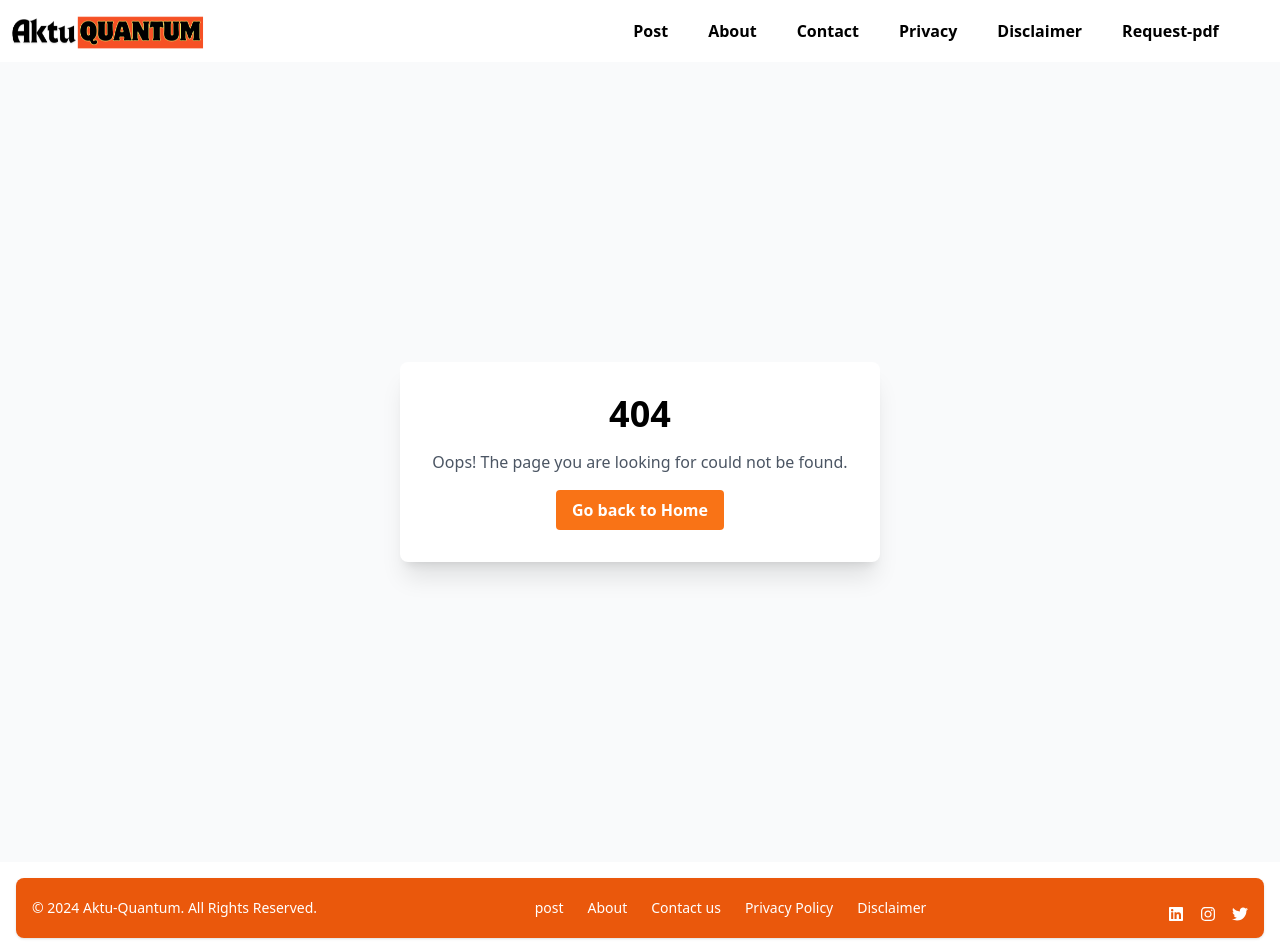
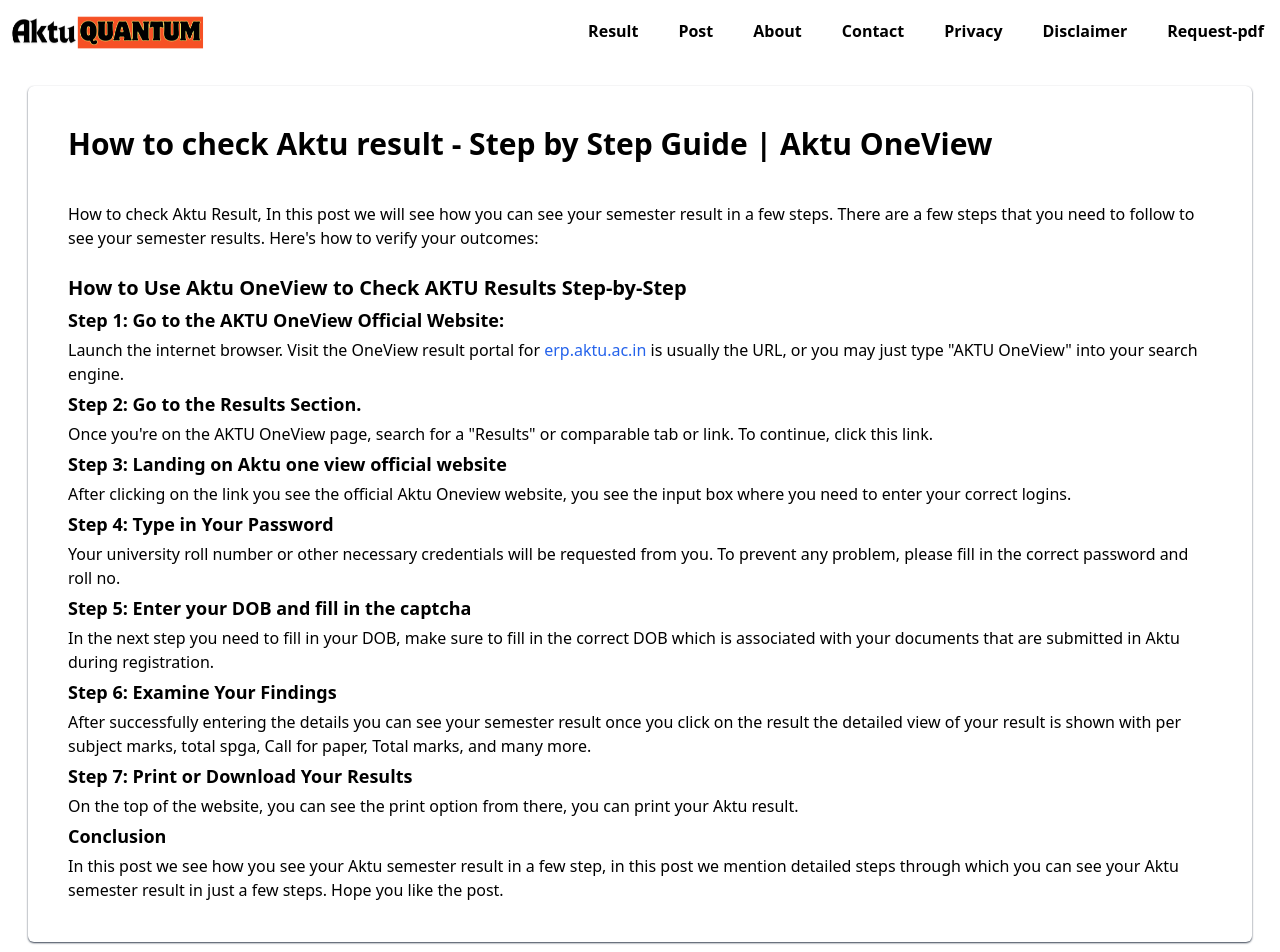
Before and after one commit to MuditxRajput/aktu_quantum_frontend, a React (Create React App) app: page /result in a window 1280 px wide. Shown: the top 952 px of the page. Built offline with nearby package versions, Linux system fonts and the light colour scheme.

Commit message:
'newPost'

```diff
--- a/src/App.js
+++ b/src/App.js
@@ -12,6 +12,7 @@
 import Fottter from "./Pages/Fottter";
 import Homepage from "./Pages/Homepage";
 import PrivacyPolicy from "./Pages/PrivacyPolicy";
+import Result from "./Pages/Result";
 import store from "./Store/configStore";
 const App = () => {
   return (
@@ -42,6 +43,7 @@
 
           {/* <Route path="/view" element = {<PdfView/>} />  */}
           <Route path="/view" element = {<View/>} />
+          <Route path="/result" element = {<Result/>}  />
         </Routes>
         <Fottter/>
       </BrowserRouter>
--- a/src/Components/MobileMenu.jsx
+++ b/src/Components/MobileMenu.jsx
@@ -15,6 +15,10 @@
       {
           navigate('/Free-AKTU-Quantum-PDFs-for-1st-Year-Students')
       }
+      else if(text==='Result')
+        {
+          navigate('/result')
+        }
        else {
           // Navigate to the corresponding route
           console.log(text);
@@ -33,7 +37,7 @@
   return (
     <div className=" absolute w-full z-10 text-black bg-white outline-none border-none flex justify-center ">
       <ul className="  flex flex-col sm:gap-10 text-black font-Roboto font-semibold ">
-        {/* <MenuItem text="Home" /> */}
+        <MenuItem text="Result" />
         <MenuItem text="Post" />
         <MenuItem text="About" />
         <MenuItem text="Contact" />
--- a/src/Components/NavMenu.jsx
+++ b/src/Components/NavMenu.jsx
@@ -14,6 +14,10 @@
       {
           navigate('/Free-AKTU-Quantum-PDFs-for-1st-Year-Students')
       }
+      else if(text==='Result')
+        {
+          navigate('/result')
+        }
       else {
         // Navigate to the corresponding route
         navigate(`/${text.toLowerCase()}`);
@@ -30,7 +34,7 @@
   return (
     <div className="hidden sm:block">
       <ul className="flex sm:gap-10 text-black font-Roboto font-semibold cursor-pointer">
-        {/* <MenuItem text="Home" /> */}
+        <MenuItem text="Result" />
         <MenuItem text="Post" />
         <MenuItem text="About" />
         <MenuItem text="Contact" />
--- a/src/Pages/Fottter.js
+++ b/src/Pages/Fottter.js
@@ -11,8 +11,11 @@
         </span>
         <ul className="flex flex-wrap items-center mt-3 text-sm font-medium text-white sm:mt-0">
           <li className="mb-3 md:mb-0">
+            <NavLink to="/result" className="me-4 md:me-6">
+              Result
+            </NavLink>
             <NavLink to="/Free-AKTU-Quantum-PDFs-for-1st-Year-Students" className="me-4 md:me-6">
-              post
+              Post
             </NavLink>
           </li>
           <li className="mb-3 md:mb-0">
--- /dev/null
+++ b/src/Pages/Result.jsx
@@ -0,0 +1,111 @@
+import React from "react";
+import { Helmet } from "react-helmet";
+const Result = () => {
+  return (
+    <>
+      <Helmet>
+        <meta charSet="utf-8" />
+        <title>
+          How to check aktu result - Step by Step Guide | Aktu OneView
+        </title>
+        <meta
+          name="description"
+          content="How to check aktu result - Step by Step Guide | Aktu OneView"
+        />
+        <link rel="canonical" href="https://www.aktu-quantum.online/result" />
+      </Helmet>
+
+      <div className="m-7 rounded-md shadow-sm shadow-gray-700 p-10">
+        <div className="mb-10">
+          <h1 className="font-bold text-3xl mb-2">
+            How to check Aktu result - Step by Step Guide | Aktu OneView
+          </h1>
+        </div>
+        <div className="mb-6">
+          <p>
+            How to check Aktu Result, In this post we will see how you can see
+            your semester result in a few steps. There are a few steps that you
+            need to follow to see your semester results. Here's how to verify
+            your outcomes:
+          </p>
+        </div>
+        <div>
+          <p className="text-xl font-semibold mb-1 mt-1   ">
+            How to Use Aktu OneView to Check AKTU Results Step-by-Step
+          </p>
+          <p className="text-lg font-semibold mb-1 mt-1">
+            Step 1: Go to the AKTU OneView Official Website:
+          </p>
+          <p>
+            Launch the internet browser. Visit the OneView result portal for
+            <a
+              href="https://erp.aktu.ac.in/WebPages/OneView/OneView.aspx"
+              className="text-blue-600"
+            >
+              {" "}
+              erp.aktu.ac.in{" "}
+            </a>
+            is usually the URL, or you may just type "AKTU OneView" into your
+            search engine.
+          </p>
+          <p className="text-lg font-semibold mb-1 mt-1">
+            Step 2: Go to the Results Section.
+          </p>
+          <p>
+            Once you're on the AKTU OneView page, search for a "Results" or
+            comparable tab or link. To continue, click this link.
+          </p>
+          <p className="text-lg font-semibold mb-1 mt-1">
+            Step 3: Landing on Aktu one view official website
+          </p>
+          <p>
+            After clicking on the link you see the official Aktu Oneview
+            website, you see the input box where you need to enter your correct
+            logins.
+          </p>
+          <p className="text-lg font-semibold mb-1 mt-1">
+            Step 4: Type in Your Password
+          </p>
+          <p>
+            Your university roll number or other necessary credentials will be
+            requested from you. To prevent any problem, please fill in the
+            correct password and roll no.
+          </p>
+          <p className="text-lg font-semibold mb-1 mt-1">
+            Step 5: Enter your DOB and fill in the captcha
+          </p>
+          <p>
+            In the next step you need to fill in your DOB, make sure to fill in
+            the correct DOB which is associated with your documents that are
+            submitted in Aktu during registration.
+          </p>
+          <p className="text-lg font-semibold mb-1 mt-1">
+            Step 6: Examine Your Findings
+          </p>
+          <p>
+            After successfully entering the details you can see your semester
+            result once you click on the result the detailed view of your result
+            is shown with per subject marks, total spga, Call for paper, Total
+            marks, and many more.
+          </p>
+          <p className="text-lg font-semibold mb-1 mt-1">
+            Step 7: Print or Download Your Results
+          </p>
+          <p>
+            On the top of the website, you can see the print option from there,
+            you can print your Aktu result.
+          </p>
+          <p className="text-lg font-semibold mb-1 mt-1">Conclusion</p>
+          <p>
+            In this post we see how you see your Aktu semester result in a few
+            step, in this post we mention detailed steps through which you can
+            see your Aktu semester result in just a few steps. Hope you like the
+            post.
+          </p>
+        </div>
+      </div>
+    </>
+  );
+};
+
+export default Result;
```
